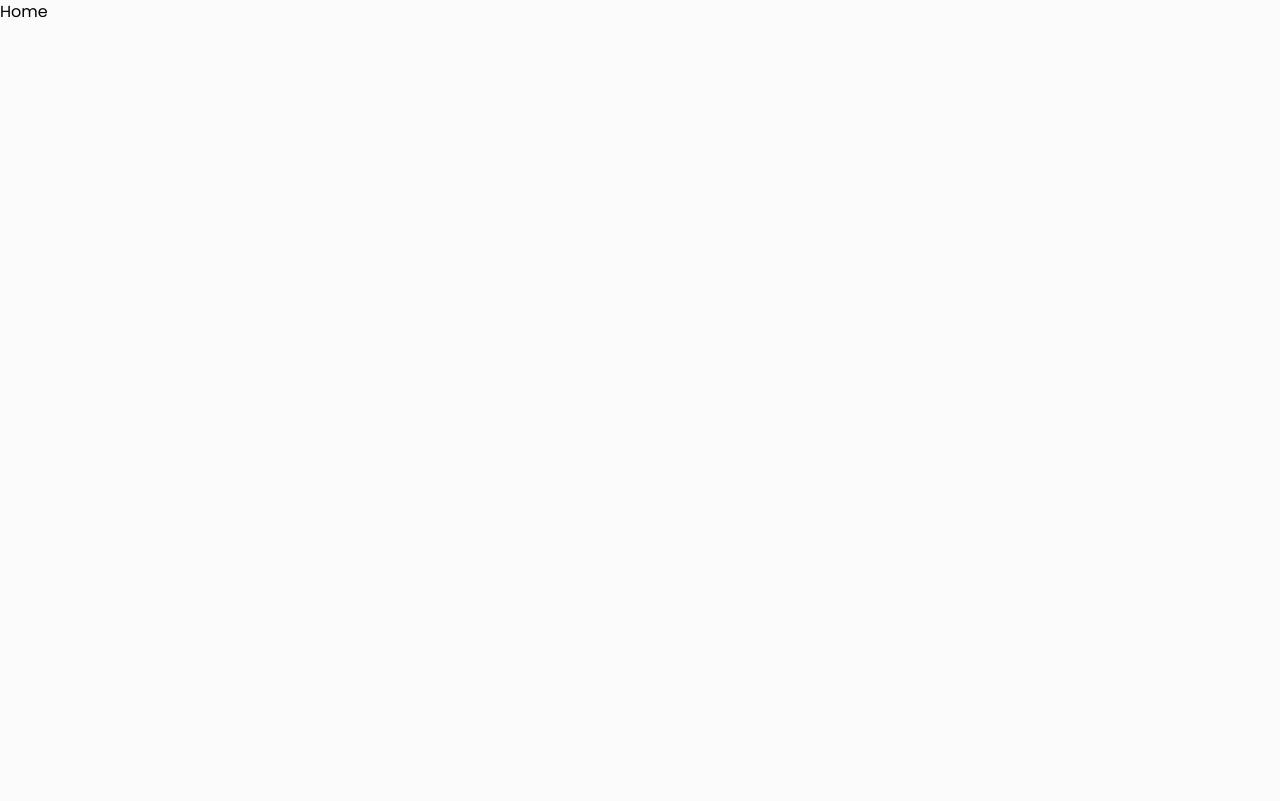
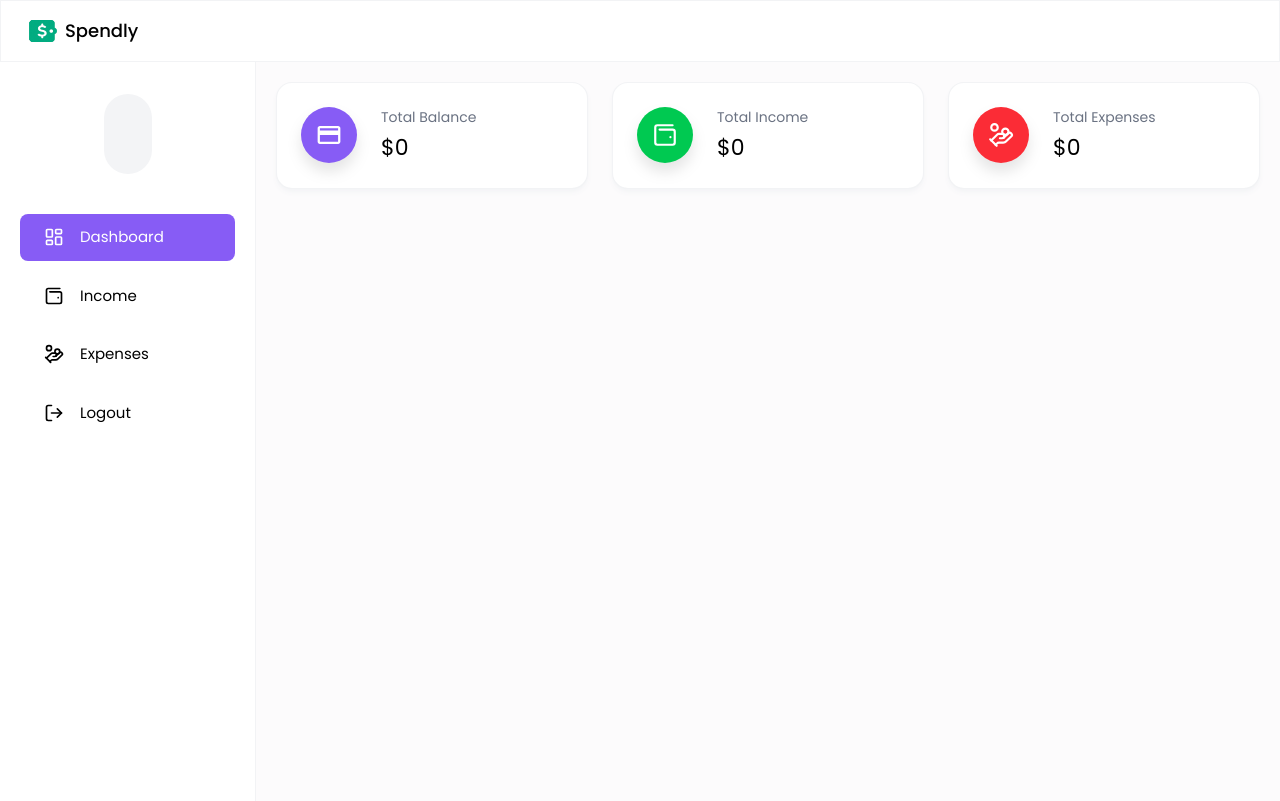
Before and after one commit to kikoNassif/spendly, a React (Vite) app in the folder frontend/spendly/: page /dashboard in a window 1280 px wide. Built offline with nearby package versions, Linux system fonts and the light colour scheme; no server answers; sample sign-in values are in the browser's storage.

Commit message:
Craeted Dashboard Page and Implemented Summary Cards

```diff
--- /dev/null
+++ b/frontend/spendly/src/components/Cards/CharAvatar.jsx
@@ -0,0 +1,12 @@
+import React from 'react'
+import { getInitials } from '../../utils/helper'
+
+const CharAvatar = ({ fullName, width, height, style }) => {
+  return <div
+  className={`${width || 'w-12'} ${height || 'h-12'} ${style || ''
+  } flex items-center justify-center rounded-full text-gray-900 font-medium bg-gray-100`}>
+    {getInitials(fullName || "")}
+  </div>
+}
+
+export default CharAvatar
--- /dev/null
+++ b/frontend/spendly/src/components/Cards/InfoCard.jsx
@@ -0,0 +1,15 @@
+import React from 'react'
+
+const InfoCard = ({ icon, label, value, color }) => {
+  return <div className="flex gap-6 bg-white p-6 rounded-2xl shadow-md shadow-gray-100 border border-gray-200/50">
+    <div className={`w-14 h-14 flex items-center justify-center text-[26px] text-white ${color} rounded-full drop-shadow-xl`}>
+      {icon}
+    </div>
+    <div>
+      <h6 className="text-sm text-gray-500 mb-1">{label}</h6>
+      <span className="text-[22px]">${value}</span>
+    </div>
+  </div>
+}
+
+export default InfoCard
--- /dev/null
+++ b/frontend/spendly/src/components/layout/DashboardLayout.jsx
@@ -0,0 +1,26 @@
+import React, { useContext } from 'react'
+import { UserContext } from "../../context/UserContext";
+import Navbar from './Navbar';
+import SideMenu from './SideMenu';
+
+const DashboardLayout = ({ children, activeMenu }) => {
+  const { user } = useContext(UserContext)
+  console.log("User in DashboardLayout: ", user);
+  return (
+    <div className="">
+      <Navbar activeMenu={activeMenu} />
+
+      {user && (
+        <div className="flex">
+          <div className="max-[1080px]:hidden">
+            <SideMenu activeMenu={activeMenu} />
+          </div>
+
+          <div className="grow mx-5">{children}</div>
+        </div>
+      )}
+    </div>
+  )
+}
+
+export default DashboardLayout
--- /dev/null
+++ b/frontend/spendly/src/components/layout/Navbar.jsx
@@ -0,0 +1,41 @@
+import React, { useState } from 'react'
+import { HiOutlineMenu, HiOutlineX } from "react-icons/hi";
+import SideMenu from './SideMenu';
+
+const Navbar = ({activeMenu}) => {
+  const [openSideMenu, setOpenSideMenu] = useState(false);
+  return (
+    <div className="flex gap-5 bg-white border border-b border-gray-200/50 backdrop-blur-[2px] py-4 px-7 sticky top-0 z-30">
+      <button
+        className="block lg:hidden text-black"
+        onClick={() => {
+          setOpenSideMenu(!openSideMenu);
+        }}
+      >
+        {openSideMenu ? (
+          <HiOutlineX className="text-2xl" />
+        ) : (
+          <HiOutlineMenu className="text-2xl" />
+        )}
+      </button>
+
+      <div className="flex items-center gap-2">
+        <img
+          src="/spendly-icon.svg" // make sure logo.png is inside /public
+          alt="Spendly Logo"
+          className="w-7 h-7 object-contain"
+        />
+        <h2 className="text-lg font-medium text-black">Spendly</h2>
+      </div>
+
+      {openSideMenu && (
+        <div className="fixed top-[61px] -ml-4 bg-white">
+          <SideMenu activeMenu={activeMenu} />
+        </div>
+      )}
+
+    </div>
+  )
+}
+
+export default Navbar
--- /dev/null
+++ b/frontend/spendly/src/components/layout/SideMenu.jsx
@@ -0,0 +1,61 @@
+import React, { useContext } from "react";
+import { SIDE_MENU_DATA } from '../../utils/data'
+import { UserContext } from "../../context/UserContext";
+import { useNavigate } from "react-router-dom";
+import CharAvatar from "../Cards/CharAvatar";
+
+const SideMenu = ({ activeMenu }) => {
+  const { user, clearUser } = useContext(UserContext);
+
+  const navigate = useNavigate();
+
+  const handleClick = (route) => {
+    if (route === "logout") {
+      handleLogout();
+      return;
+    }
+
+    navigate(route);
+  };
+
+  const handleLogout = () => {
+    localStorage.clear();
+    clearUser();
+    navigate("/login");
+  };
+
+  return <div className="w-64 h-[calc(100vh-61px)] bg-white border-r border-gray-200/50 p-5 sticky top-[61px] z-20">
+    <div className="flex flex-col items-center justify-center gap-3 mt-3 mb-7">
+      {user?.profileImageUrl ? (
+        <img
+          src={user?.profileImageUrl || ""}
+          alt="Profile Image"
+          className="w-20 h-20 bg-slate-400 rounded-full"
+        />) : <CharAvatar
+          fullName={user?.fullName}
+          with="w-20"
+          height="h-20"
+          style="text-xl"
+          />}
+
+        <h5 className="text-gray-950 font-medium leading-6">
+          {user?.fullName || ""}
+        </h5>
+    </div>
+
+    {SIDE_MENU_DATA.map((item, index) => (
+      <button
+        key={`menu_${index}`}
+        className={`w-full flex items-center gap-4 text-[15px] ${
+          activeMenu == item.label ? "text-white bg-primary" : ""
+        } py-3 px-6 rounded-lg mb-3`}
+        onClick={() => handleClick(item.path)}
+      >
+        <item.icon className="text-xl" />
+        {item.label}
+      </button>
+    ))}
+  </div>;
+}
+
+export default SideMenu
--- a/frontend/spendly/src/context/UserContext.jsx
+++ b/frontend/spendly/src/context/UserContext.jsx
@@ -1,10 +1,23 @@
 /* eslint-disable react-refresh/only-export-components */
-import React, { createContext, useState } from "react";
+import React, { createContext, useState, useEffect } from "react";
 
 export const UserContext = createContext();
 
 const UserProvider = ({ children }) => {
-  const [user, setUser] = useState(null);
+  // Read user from localStorage on mount
+  const [user, setUser] = useState(() => {
+    const storedUser = localStorage.getItem("user");
+    return storedUser ? JSON.parse(storedUser) : null;
+  });
+
+  // Save user to localStorage whenever it changes
+  useEffect(() => {
+    if (user) {
+      localStorage.setItem("user", JSON.stringify(user));
+    } else {
+      localStorage.removeItem("user");
+    }
+  }, [user]);
 
   // Function to update user data
   const updateUser = (userData) => {
--- /dev/null
+++ b/frontend/spendly/src/hooks/useUserAuth.jsx
@@ -0,0 +1,38 @@
+import { useContext, useEffect } from "react"
+import { UserContext } from "../context/UserContext"
+import { useNavigate } from "react-router-dom";
+import axiosInstance from "../utils/axiosInstance";
+import { API_PATHS } from "../utils/apiPaths";
+
+export const useUserAuth = () => {
+  const { user, updateUser, clearUser } = useContext(UserContext);
+  const navigate = useNavigate();
+
+  useEffect(() => {
+    if (user) return;
+
+    let isMounted = true;
+
+    const fetchUserInfo = async () => {
+      try {
+        const response = await axiosInstance.get(API_PATHS.AUTH.GET_USER_INFO);
+
+        if (isMounted && response.data) {
+          updateUser(response.data);
+        }
+      } catch (error) {
+        console.error("Failed to fetch user info:", error);
+        if (isMounted) {
+          clearUser();
+          navigate("/login");
+        }
+      }
+    };
+
+    fetchUserInfo();
+
+    return () => {
+      isMounted = false;
+    };
+  }, [updateUser, clearUser, navigate]);
+};
--- a/frontend/spendly/src/pages/Dashboard/Home.jsx
+++ b/frontend/spendly/src/pages/Dashboard/Home.jsx
@@ -1,8 +1,77 @@
-import React from 'react'
+import React, { useState, useEffect } from 'react'
+import DashboardLayout from '../../components/layout/DashboardLayout';
+import { useUserAuth } from '../../hooks/useUserAuth';
+import { useNavigate } from 'react-router-dom';
+import axiosInstance from '../../utils/axiosInstance';
+import { API_PATHS } from '../../utils/apiPaths';
+import InfoCard from '../../components/Cards/InfoCard';
+
+import { LuHandCoins, LuWalletMinimal } from 'react-icons/lu';
+import { IoMdCard } from "react-icons/io";
+import { addThousandsSeparator } from '../../utils/helper';
 
 const Home = () => {
+  useUserAuth();
+
+  const navigate = useNavigate();
+
+  const [dashboardData, setDashboardData] = useState(null);
+  const [loading, setLoading] = useState(false);
+
+  const fetchDashboardData = async () => {
+    if (loading) return;
+
+    setLoading(true);
+
+    try {
+      const response = await axiosInstance.get(
+        `${API_PATHS.DASHBOARD.GET_DATA}`
+      );
+
+      if (response.data) {
+        setDashboardData(response.data);
+      }
+    } catch (error) {
+      console.log("Something went wrong. Please try again.", error)
+    } finally {
+      setLoading(false);
+    }
+  };
+
+  useEffect(() => {
+    fetchDashboardData()
+    return () => {};
+  }, [])
+
+
   return (
-    <div>Home</div>
+    <DashboardLayout activeMenu="Dashboard">
+      <div className="my-5 mx-auto">
+        <div className="grid grid-cols-1 md:grid-cols-3 gap-6">
+          <InfoCard
+            icon={<IoMdCard />}
+            label="Total Balance"
+            value={addThousandsSeparator(dashboardData?.totalBalance || 0)}
+            color="bg-primary"
+          />
+
+          <InfoCard
+            icon={<LuWalletMinimal />}
+            label="Total Income"
+            value={addThousandsSeparator(dashboardData?.totalIncome || 0)}
+            color="bg-green-500"
+          />
+
+          <InfoCard
+            icon={<LuHandCoins />}
+            label="Total Expenses"
+            value={addThousandsSeparator(dashboardData?.totalExpenses || 0)}
+            color="bg-red-500"
+          />
+
+        </div>
+      </div>
+    </DashboardLayout>
   )
 }
 
--- a/frontend/spendly/src/utils/data.js
+++ b/frontend/spendly/src/utils/data.js
@@ -0,0 +1,34 @@
+import {
+  LuLayoutDashboard,
+  LuHandCoins,
+  LuWalletMinimal,
+  LuLogOut,
+} from "react-icons/lu";
+
+export const SIDE_MENU_DATA = [
+  {
+    id: "01",
+    label: "Dashboard",
+    icon: LuLayoutDashboard,
+    path: "/dashboard",
+  },
+  {
+    id: "02",
+    label: "Income",
+    icon: LuWalletMinimal,
+    path: "/income",
+  },
+  {
+    id: "03",
+    label: "Expenses",
+    icon: LuHandCoins,
+    path: "/expense",
+  },
+
+  {
+    id: "06",
+    label: "Logout",
+    icon: LuLogOut,
+    path: "logout",
+  },
+];
--- a/frontend/spendly/src/utils/helper.js
+++ b/frontend/spendly/src/utils/helper.js
@@ -2,3 +2,27 @@ export const validateEmail = (email) => {
   const regex = /^[^\s@]+@[^\s@]+\.[^\s@]+$/;
   return regex.test(email);
 };
+
+export const getInitials = (name) => {
+  if (!name) return "";
+
+  const words = name.split(" ");
+  let initials = "";
+
+  for (let i = 0; i < Math.min(words.length, 2); i++) {
+    initials += words[i][0];
+  }
+
+  return initials.toUpperCase();
+};
+
+export const addThousandsSeparator = (num) => {
+  if (num == null || isNaN(num)) return "";
+
+  const [integerPart, fractionalPart] = num.toString().split(".");
+  const formattedInteger = integerPart.replace(/\B(?=(\d{3})+(?!\d))/g, ",");
+
+  return fractionalPart
+    ? `${formattedInteger}.${fractionalPart}`
+    : formattedInteger;
+}
```
